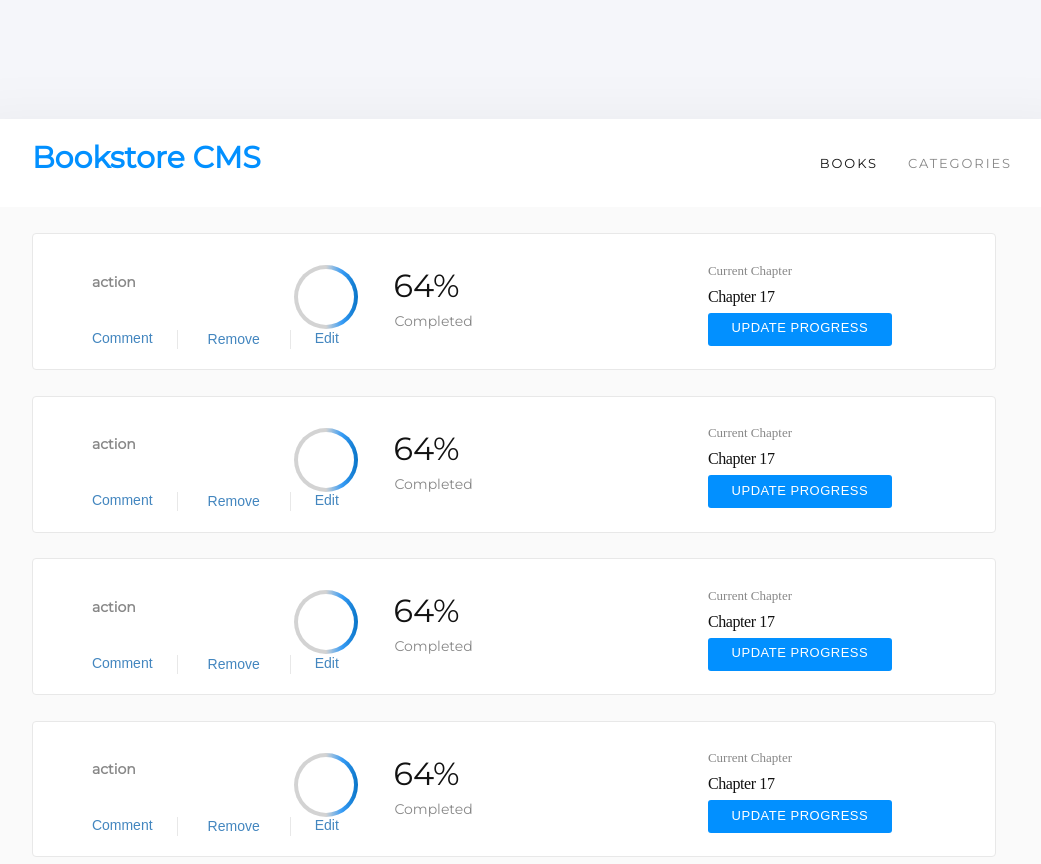
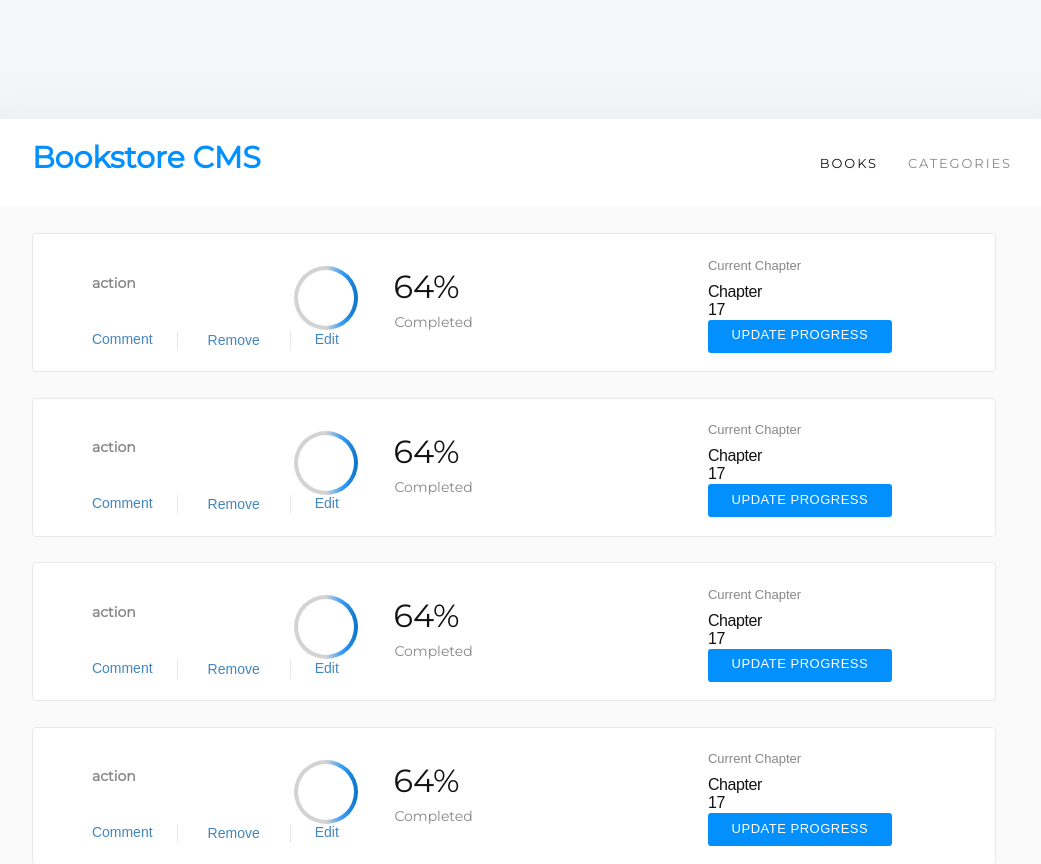
Before and after one commit to edahigure/bookstore, a React (Create React App) app: page /books in a window 1280 px wide. Shown: the top 864 px of the page, without its empty margins (118-1159 px from the left). Built offline with nearby package versions, Linux system fonts and the light colour scheme; no server answers.

Commit message:
Fix linters

```diff
--- a/src/App.css
+++ b/src/App.css
@@ -78,11 +78,11 @@
   height: 5.938%;
   margin: 0 0 2.375%;
   padding: 1.438% 6.188% 1.688% 6.25%;
-  background-color: #ffffff;
+  background-color: #fff;
   text-decoration: none;
 }
 
-.list-1{
+.list-1 {
   list-style: none;
   display: flex;
   gap: 30px;
@@ -92,7 +92,7 @@
   width: 100%;
   height: 2.313%;
   margin: 0.375% 2.938% 0.125% 0;
-  font-family: Montserrat;
+  font-family: Montserrat, sans-serif;
   font-size: 1.875rem;
   font-weight: bold;
   font-stretch: normal;
@@ -100,10 +100,11 @@
   line-height: normal;
   letter-spacing: normal;
   color: #0290ff;
-  background-color: #ffffff;
+  background-color: #fff;
 }
+
 .li-item {
-  font-family: Montserrat;
+  font-family: Montserrat, sans-serif;
   font-size: 0.813rem;
   font-weight: normal;
   font-stretch: normal;
@@ -130,7 +131,7 @@
   padding: 2% 9.188% 1.625% 1.688%;
   border-radius: 4px;
   border: solid 1px #e8e8e8;
-  background-color: #ffffff;
+  background-color: #fff;
 }
 
 .book-data {
@@ -142,7 +143,7 @@
   height: 1.125%;
   margin: 0 2.438% 0 0;
   opacity: 0.5;
-  font-family: Montserrat,sans-serif;
+  font-family: Montserrat, sans-serif;
   font-size: 0.875rem;
   font-weight: bold;
   font-stretch: normal;
@@ -152,7 +153,7 @@
   color: #121212;
 }
 
-.title{
+.title {
   width: 42.313%;
   height: 1.813%;
   margin: 0.188% 20.188% 0 0;
@@ -166,11 +167,11 @@
   color: #121212;
 }
 
-.author{
+.author {
   width: 6.688rem;
   height: 1.188rem;
   margin: 0.25rem 0 0;
-  font-family: RobotoSlab;
+  font-family: RobotoSlab, sans-serif;
   font-size: 0.875rem;
   font-weight: 300;
   font-stretch: normal;
@@ -182,7 +183,7 @@
 
 .actions {
   display: flex;
-  gap:24px;
+  gap: 24px;
   list-style: none;
   width: 4.563rem;
   height: 1.188rem;
@@ -215,16 +216,17 @@ button {
   letter-spacing: normal;
   cursor: pointer;
   text-align: center;
-  transition: background 250ms ease-in-out,
-              transform 150ms ease;
+  transition:
+    background 250ms ease-in-out,
+    transform 150ms ease;
   -webkit-appearance: none;
   -moz-appearance: none;
-  background-color: #ffffff;
+  background-color: #fff;
 }
 
 button:hover,
 button:focus {
-  background:#ffffff;
+  background: #fff;
 }
 
 button:focus {
@@ -242,12 +244,12 @@ button:active {
   padding: 0.62% 0.625% 0.75% 0.75%;
 }
 
-.container-2{
+.container-2 {
   display: flex;
   gap: 24px;
 }
 
-.container-3{
+.container-3 {
   display: flex;
   flex-direction: column;
 }
@@ -256,7 +258,7 @@ button:active {
   width: 4.25rem;
   height: 2.438rem;
   margin: 0.063rem 5.75rem 0 0.688rem;
-  font-family: Montserrat;
+  font-family: Montserrat, sans-serif;
   font-size: 2rem;
   font-weight: normal;
   font-stretch: normal;
@@ -271,7 +273,7 @@ button:active {
   height: 1.125rem;
   margin: 0.438rem 4.938rem 0.75rem 0.75rem;
   opacity: 0.5;
-  font-family: Montserrat;
+  font-family: Montserrat, sans-serif;
   font-size: 0.875rem;
   font-weight: normal;
   font-stretch: normal;
@@ -286,15 +288,14 @@ button:active {
   width: 4rem;
   height: 4rem;
   border-radius: 50%;
-  background-color: #ffffff;
   transform: rotate(0deg);
-  background: linear-gradient(to left, #0874c7, #379cf6, lightgray 50%)
+  background: linear-gradient(to left, #0874c7, #379cf6, lightgray 50%);
 }
 
 .circle {
   position: relative;
-  top: .25rem;
-  left: .25rem;
+  top: 0.25rem;
+  left: 0.25rem;
   text-align: center;
   width: 3.5rem;
   height: 3.5rem;
@@ -307,7 +308,7 @@ button:active {
   height: 1.125rem;
   margin: 0.063rem 3.625rem 0 3.688rem;
   opacity: 0.5;
-  font-family: RobotoSlab;
+  font-family: RobotoSlab, sans-serif;
   font-size: 0.813rem;
   font-weight: 300;
   font-stretch: normal;
@@ -321,7 +322,7 @@ button:active {
   width: 4.688rem;
   height: 1.313rem;
   margin: 0.438rem 6.813rem 0.25rem 3.688rem;
-  font-family: RobotoSlab;
+  font-family: RobotoSlab, sans-serif;
   font-size: 1rem;
   font-weight: 300;
   font-stretch: normal;
@@ -332,17 +333,17 @@ button:active {
 }
 
 .Text-Style-4 {
-  font-family: RobotoSlab;
+  font-family: RobotoSlab, sans-serif;
   font-size: 1rem;
   font-weight: 300;
   font-stretch: normal;
   font-style: normal;
   line-height: normal;
   letter-spacing: -0.4px;
-  color:#121212;
+  color: #121212;
 }
 
-.container-4{
+.container-4 {
   display: flex;
   flex-direction: column;
   align-items: flex-end;
@@ -352,6 +353,7 @@ button:active {
   display: flex;
   justify-content: center;
   align-items: center;
+  margin-top: 12px;
   width: 11.5rem;
   height: 2.063rem;
   border-radius: 3px;
@@ -369,9 +371,8 @@ button:active {
   line-height: normal;
   letter-spacing: 0.5px;
   text-align: center;
-  color: #ffffff;
+  color: #fff;
 }
-
 
 .form-panel {
   display: flex;
@@ -402,7 +403,7 @@ button:active {
   width: 10.875rem;
   height: 1.5rem;
   margin: 1.813rem 32.75rem 1.188rem 0;
-  font-family: Montserrat;
+  font-family: Montserrat, sans-serif;
   font-size: 1.25rem;
   font-weight: bold;
   font-stretch: normal;
--- a/src/components/Book.js
+++ b/src/components/Book.js
@@ -32,6 +32,7 @@ export default function Book(props) {
           <li className="vl">Edit</li>
         </ul>
       </div>
+
       <div className="container-2">
         <div className="circle-wrapper">
           <div className="circle" />
@@ -41,8 +42,8 @@ export default function Book(props) {
           <div className="Percent-Complete">64%</div>
           <div className="Completed">Completed</div>
         </div>
+      </div>
 
-      </div>
       <div className="container-4">
         <span className="Current-Chapter Text-Style-7">
           Current Chapter
```
